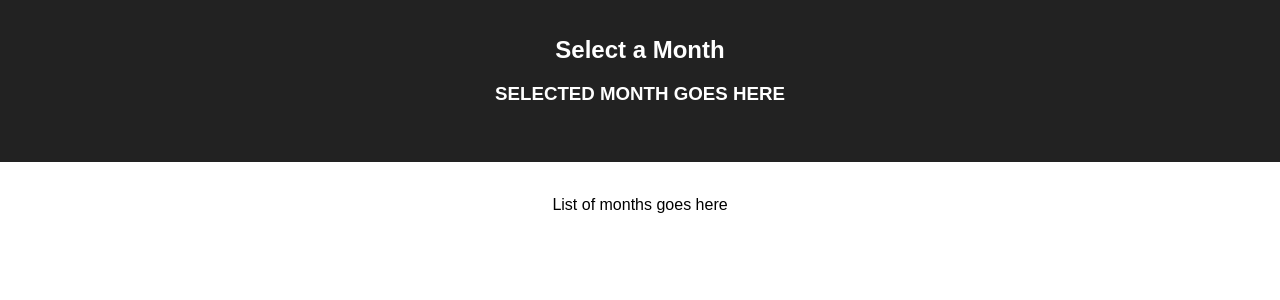
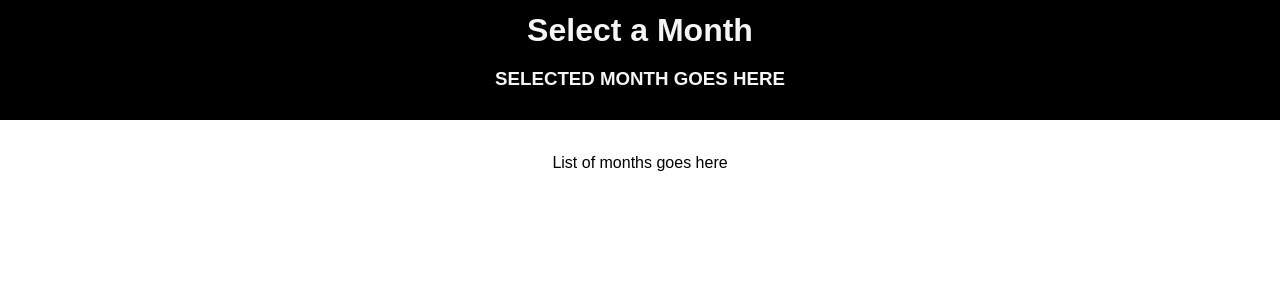
Before and after one commit to Jaden-Reklaw/react-month-picker, a React (Create React App) app: page / in a window 1280 px wide. Shown: the top 300 px of the page. Built offline with nearby package versions, Linux system fonts and the light colour scheme; no server answers.

Commit message:
Added Header Component

```diff
--- a/src/components/App/App.js
+++ b/src/components/App/App.js
@@ -1,6 +1,9 @@
 import React, { Component } from 'react';
 import axios from 'axios';
 import './App.css';
+
+//Import Components
+import Header from '../Header/Header'
 
 class App extends Component {
   state = {
@@ -26,11 +29,7 @@ class App extends Component {
   render() {
     return (
       <div className="App">
-        <header className="App-header">
-          <h1 className="App-title">Select a Month</h1>
-          <h3>SELECTED MONTH GOES HERE</h3>
-          <br/>
-        </header>
+        <Header />
         <br/>
         <p>List of months goes here</p>
       </div>
--- /dev/null
+++ b/src/components/Header/Header.css
@@ -0,0 +1,10 @@
+header {
+    background-color: black;
+    color: whitesmoke;
+    text-align: center;
+    padding: 12px;
+}
+
+h1 {
+    margin: 0px ;
+}
--- /dev/null
+++ b/src/components/Header/Header.js
@@ -0,0 +1,15 @@
+import React from 'react';
+
+import './Header.css';
+
+
+const Header = () => {
+    return (
+        <header>
+          <h1>Select a Month</h1>
+          <h3>SELECTED MONTH GOES HERE</h3>
+        </header>
+    );
+}
+
+export default Header;
```
